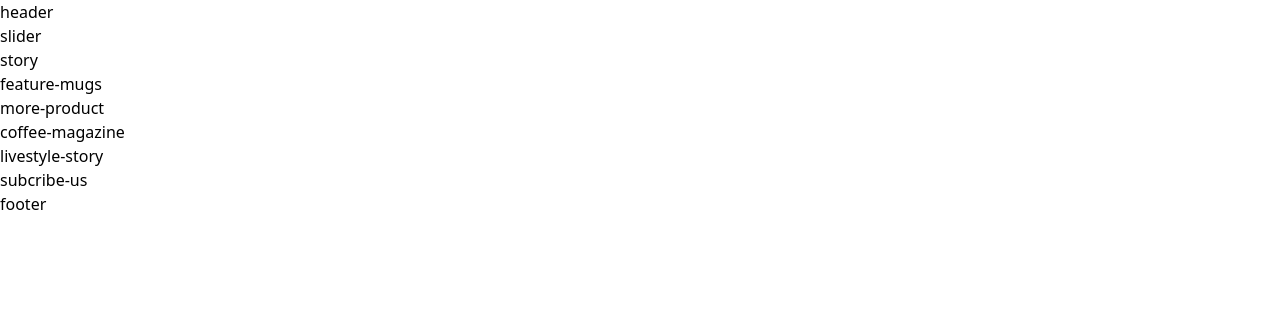
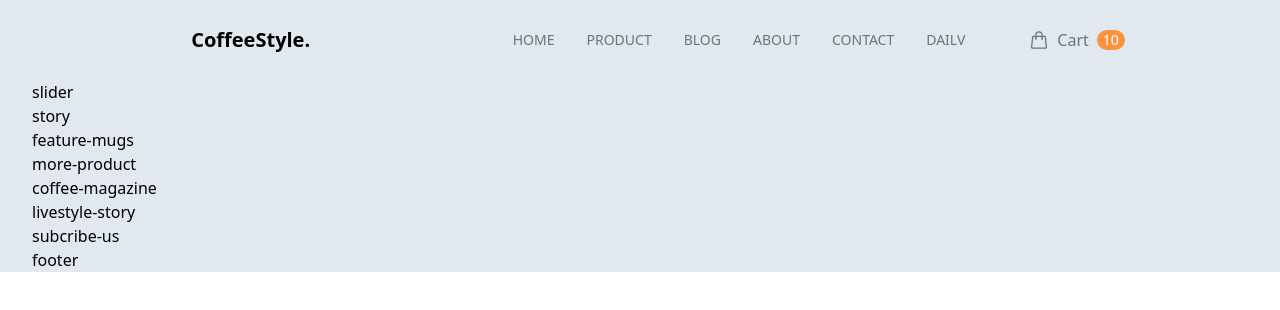
Before and after one commit to DaiMux1/tailwindcss-coffe-style, a website: page public/index.html in a window 1280 px wide. Drawn offline with nearby package versions, Linux system fonts and the light colour scheme; files that its build step writes are made by us from their sources.

Commit message:
css header

```diff
--- a/public/index.html
+++ b/public/index.html
@@ -4,13 +4,48 @@
   <meta charset="UTF-8">
   <meta name="viewport" content="width=device-width, initial-scale=1.0">
   <title>DaiLV</title>
-  <link href="./output.css" rel="stylesheet">
+  <link href="./output.css" type="text/css" rel="stylesheet">
 </head>
 <body>
   <div id="root">
-    <div class="content-wrapper">
-      <header>
-        header
+    <div class="content-wrapper max-w-screen-2xl text-base mx-auto px-8 bg-slate-200">
+      <header class="py-6 mx-10">
+        <nav class="flex flex-row justify-between items-center">
+          <div class="logo basis-2/6 text-center text-xl font-semibold cursor-pointer">CoffeeStyle.</div>
+
+          <ul class="basis-3/6 flex justify-end items-center gap-8 uppercase text-sm text-gray-500 font-medium">
+            <li class="dlv-top-menu-item">
+              <a href="" class="">Home</a>
+            </li >
+            <li class="dlv-top-menu-item">
+              <a href="" class="">Product</a>
+            </li>
+            <li class="dlv-top-menu-item">
+              <a href="" class="">Blog</a>
+            </li>
+            <li class="dlv-top-menu-item">
+              <a href="" class="">About</a>
+            </li>
+            <li  class="dlv-top-menu-item">
+              <a href="" class="">Contact</a>
+            </li>
+            <li class="dlv-top-menu-item">
+              <a href="" class="">DaiLV</a>
+            </li>
+          </ul>
+
+          <ul class="basis-1/6 flex justify-start items-center ml-16 text-gray-500 font-medium">
+            <li class="dlv-top-menu-item">
+              <a href="" class="flex items-center">
+                <svg xmlns="http://www.w3.org/2000/svg" fill="none" viewBox="0 0 24 24" stroke-width="1.5" stroke="currentColor" class="dlv-icon">
+                  <path stroke-linecap="round" stroke-linejoin="round" d="M15.75 10.5V6a3.75 3.75 0 10-7.5 0v4.5m11.356-1.993l1.263 12c.07.665-.45 1.243-1.119 1.243H4.25a1.125 1.125 0 01-1.12-1.243l1.264-12A1.125 1.125 0 015.513 7.5h12.974c.576 0 1.059.435 1.119 1.007zM8.625 10.5a.375.375 0 11-.75 0 .375.375 0 01.75 0zm7.5 0a.375.375 0 11-.75 0 .375.375 0 01.75 0z" />
+                </svg>
+                <p class="mx-2">Cart</p>
+                <p class="dlv-badge-circle bg-orange-400 text-white">10</p>
+              </a>
+            </li>
+          </ul>
+        </nav>
       </header>
       <main>
         <div class="slider">
--- a/src/input.css
+++ b/src/input.css
@@ -1,3 +1,17 @@
 @tailwind base;
 @tailwind components;
 @tailwind utilities;
+
+/* ct=custom */
+/* dlv=dai le van */
+.dlv-top-menu-item {
+  @apply cursor-pointer py-1 hover:text-gray-800 relative after:absolute after:bottom-0 after:left-0 after:bg-light-coffee after:h-0.5 after:w-0 hover:after:w-full after:transition-all after:ease-in-out after:duration-300
+}
+
+.dlv-icon {
+  @apply w-5 h-5 inline-block;
+}
+
+.dlv-badge-circle {
+  @apply text-sm text-center rounded-full px-1.5
+}
--- a/tailwind.config.js
+++ b/tailwind.config.js
@@ -2,7 +2,11 @@
 module.exports = {
   content: ['./public/**/*.{html,js}'],
   theme: {
-    extend: {},
+    extend: {
+      colors: {
+        "light-coffee": '#c89f94'
+      }
+    },
   },
   plugins: [],
 }
```
Also changed, not shown: public/output.css (deleted), 1 other file.
